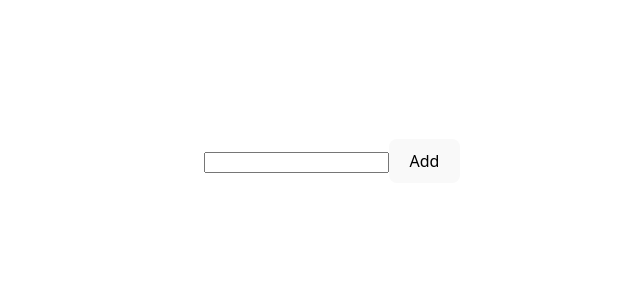
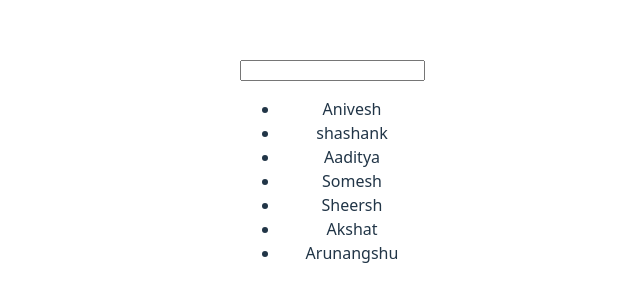
Before and after one commit to aniveshparida/practicing_react, a React (Vite) app in the folder counter/: page / in a window 1280 px wide. Shown: the part 231-532 px from the top of the page, without its empty margins (308-948 px from the left). Built offline with nearby package versions, Linux system fonts and the light colour scheme.

Commit message:
implemented a search box to search for users

```diff
--- a/counter/src/App.jsx
+++ b/counter/src/App.jsx
@@ -4,42 +4,26 @@ import viteLogo from '/vite.svg'
 import './App.css'
 import {Eye,EyeOff} from 'lucide-react'
 function App() {
-  const [inputValue,setInputValue]=useState('');
-  const[list,setList]=useState([]);
-  const [count,setCount]=useState(0);
-  const handleChange=(e)=>{
-    setInputValue(e.target.value);
-  }
-  const handleClick=()=>{
-    const isDuplicate=list.some((item)=>item.value.toLowerCase()===inputValue.trim().toLowerCase())
-    if(!isDuplicate && inputValue.trim()!==''){
-    setList([...list,{id:count,value:inputValue,completed:false}]);
-    setCount(count+1);
-    setInputValue('');
-    }
-  }
-  const handleDelete=(id)=>{
-    setList(list.filter((item)=>item.id!==id));
-  }
-  const handleCompleted=(id)=>{
-    setList(list.map((item)=>
-      item.id==id?{...item,completed: !item.completed}:item
-    ))
-  }
+   const users=["Anivesh","shashank","Aaditya","Somesh","Sheersh","Akshat","Arunangshu"];
+   const [searchTerm,setSearchTerm]=useState("");
+   const filteredUsers=users.filter((user)=>user.toLowerCase().includes(searchTerm.toLowerCase()));
   return (
     <div>
-     <input type="text" value={inputValue} onChange={handleChange}/>
-     <button onClick={handleClick}>Add</button>
-     <ul>
-      {list.map((item)=>(
-        <li key={item.id}>
-          <span style={{textDecoration: item.completed? 'line-through':'none'}}>{item.value}</span>
-        <button onClick={()=>handleDelete(item.id)}>Delete</button>
-        <button onClick={()=>handleCompleted(item.id)}>mark completed</button>
-        </li>
-      )
-      )}
-     </ul>
+       <input type="text" value={searchTerm} onChange={(e)=>setSearchTerm(e.target.value)}/>
+       <ul>
+        {
+          (filteredUsers.length>0)?
+          (filteredUsers.map((user,index)=>(
+            <li key={index}>
+            {user}
+            </li>
+          ))
+        )
+          : (<li>
+            <li>No users found</li>
+          </li>)
+        }
+       </ul>
     </div>
   )
 }
```
